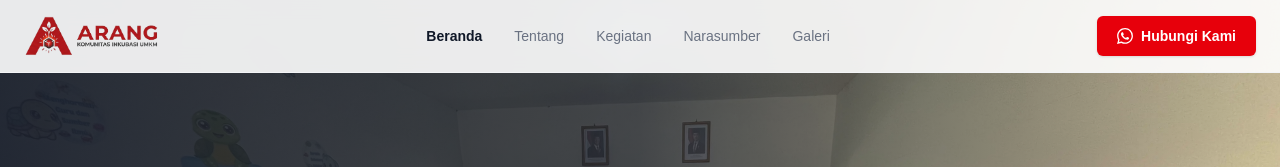
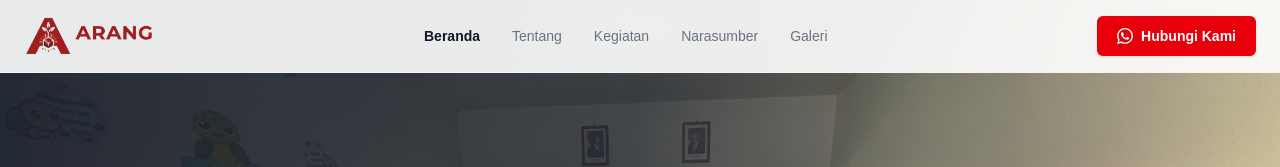
Before and after one commit to yazasyahreza/web-umkm, a Next.js app: page / in a window 1280 px wide. Shown: the top 167 px of the page. Built offline with nearby package versions, Linux system fonts and the light colour scheme.

Commit message:
ganti logo

```diff
--- a/components/Navbar.tsx
+++ b/components/Navbar.tsx
@@ -19,7 +19,7 @@ export default function Navbar() {
       <nav className="container mx-auto px-6 py-4 flex justify-between items-center">
         <Link href="/" className="flex items-center gap-2 group z-50">
           <img
-            src="/images/logo-arang.webp"
+            src="/images/logo-arang.png"
             alt="Logo Komunitas Arang"
             className="h-10 w-auto object-contain"
           />
```
Also changed, not shown: public/images/logo-arang.png (added), public/images/logo-arang.webp (deleted).
